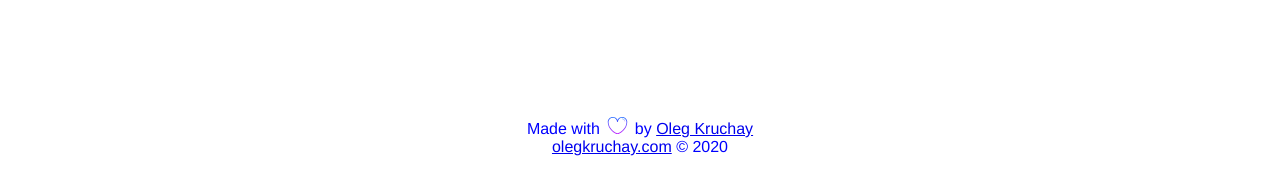
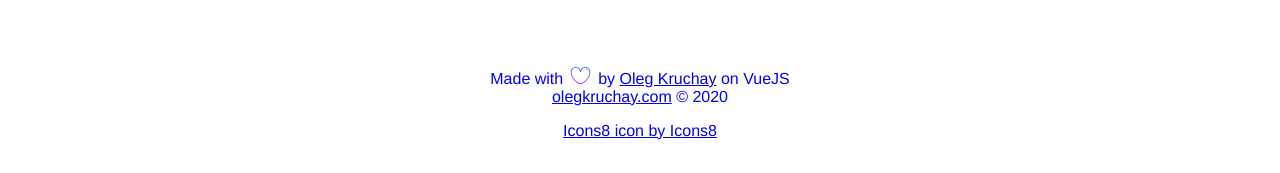
Before and after one commit to kruchai/minesweeper-vue, a Vue app: page / in a window 1280 px wide. Shown: the part 624-797 px from the top of the page. Built offline with nearby package versions, Linux system fonts and the light colour scheme.

Commit message:
v0.2 (MVP): Updating a Footer component.

```diff
--- a/src/components/Footer.vue
+++ b/src/components/Footer.vue
@@ -2,11 +2,12 @@
   <div class="footer">
     <div class="footer-message">
       <span>Made with</span><img src="../assets/heart.svg" alt="Oleg Kruchay" />
-      <span>by <a href="https://olegkruchay.com">Oleg Kruchay</a></span>
+      <span>by <a href="https://olegkruchay.com">Oleg Kruchay</a> on VueJS</span>
     </div>
     <div class="footer-year">
       <a href="https://olegkruchay.com">olegkruchay.com</a> © 2020
     </div>
+    <p><a href="https://icons8.com/icon/118527/icons8">Icons8 icon by Icons8</a></p>
   </div>
 </template>
 
```
